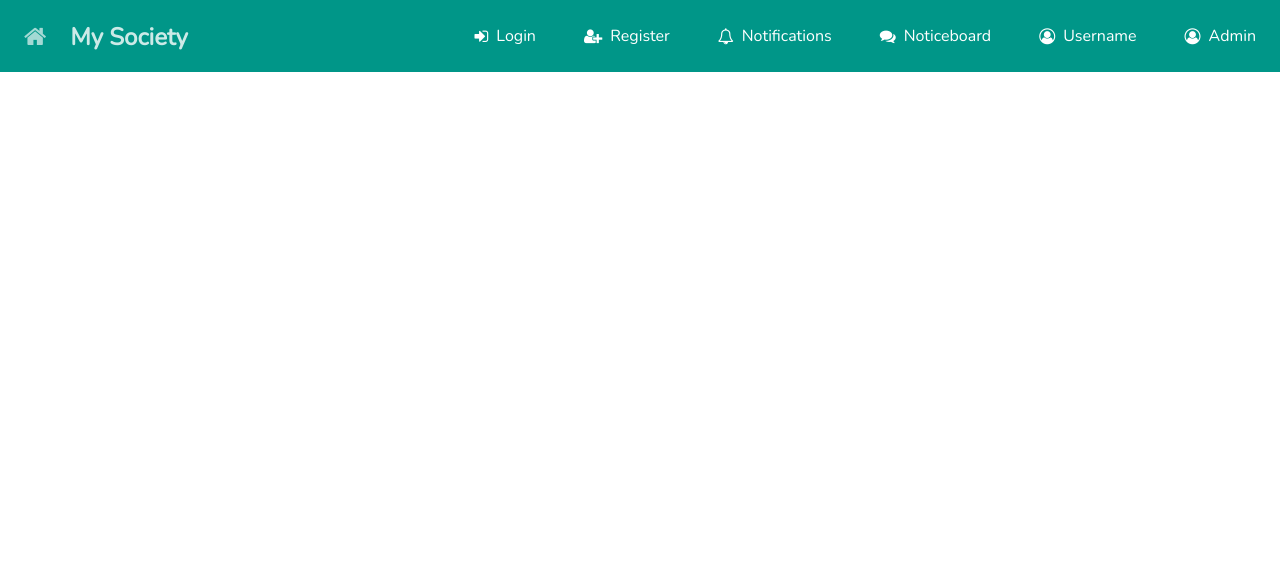
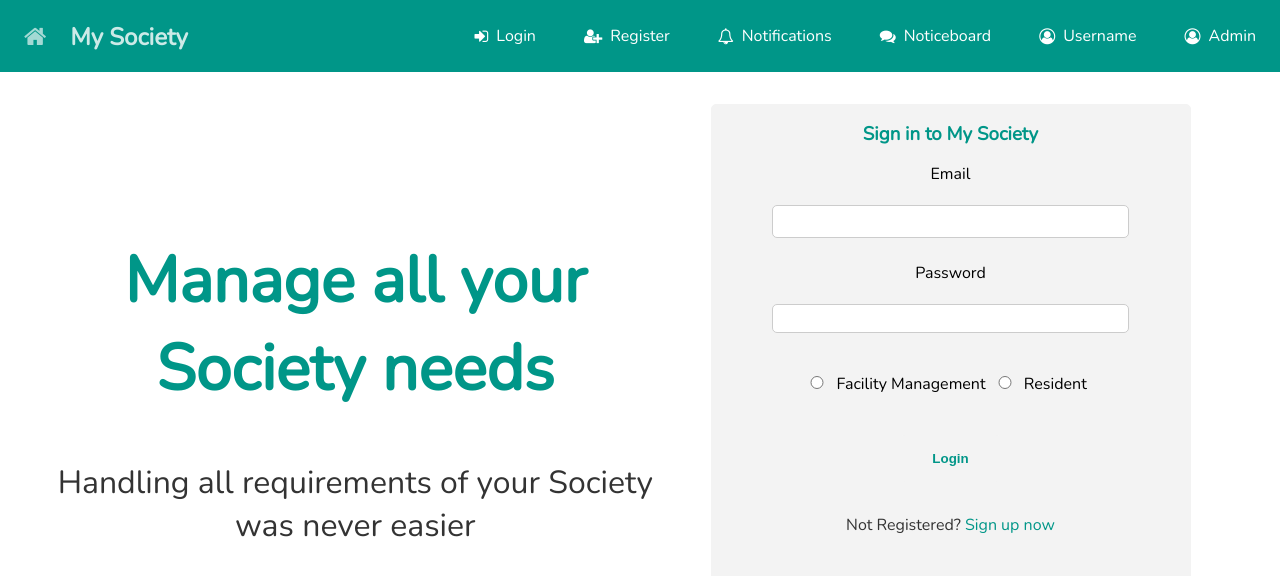
Before and after one commit to brdCompany/mySociety_frontend, an Angular app: page / in a window 1280 px wide. Shown: the top 576 px of the page. Built offline with nearby package versions, Linux system fonts and the light colour scheme.

Commit message:
Added login feature

```diff
--- a/src/app/app-routing.module.ts
+++ b/src/app/app-routing.module.ts
@@ -6,6 +6,7 @@ import { RegisterComponent } from './components/register/register.component';
 const routes: Routes = [
   { path: 'login', component: LoginComponent },
   { path: 'register', component: RegisterComponent },
+  { path: '', component: LoginComponent },
 ];
 
 @NgModule({
--- a/src/app/components/login/login.component.html
+++ b/src/app/components/login/login.component.html
@@ -3,29 +3,76 @@
     <h1>Manage all your Society needs</h1>
     <p>Handling all requirements of your Society was never easier</p>
   </div>
-  <div class="box box-form register">
-    <form action="#" method="post">
+  <div class="box box-form login">
+    <form #loginForm="ngForm" (ngSubmit)="onSubmit()">
       <h3 class="value">Sign in to My Society</h3>
       <div class="form-group">
-        <label for="Username">Username</label>
-        <input type="text" name="username" />
+        <label for="Email">Email</label>
+        <input
+          type="email"
+          name="email"
+          [(ngModel)]="email"
+          required
+          #userEmail="ngModel"
+        />
+        <div
+          class="alert"
+          [hidden]="!userEmail.errors?.required || userEmail.pristine"
+        >
+          Email is required
+        </div>
       </div>
       <div class="form-group">
         <label for="Password">Password</label>
-        <input type="text" name="password" />
+        <input
+          type="text"
+          name="password"
+          [(ngModel)]="password"
+          required
+          minlength="8"
+          #userPassword="ngModel"
+        />
+        <div
+          class="alert"
+          [hidden]="!userPassword.errors || userPassword.pristine"
+        >
+          Password is required and must be atleast eight characters
+        </div>
       </div>
       <div class="form-group roles py-1">
         <input
           type="radio"
           id="facilityManagement"
           name="user_role"
-          value="facilityManagement"
+          value="admin"
+          [(ngModel)]="role"
+          #userRole="ngModel"
+          required
         />
         <label for="Facility Management">Facility Management</label><br />
-        <input type="radio" id="resident" name="user_role" value="resident" />
+        <input
+          type="radio"
+          id="resident"
+          name="user_role"
+          value="resident"
+          [(ngModel)]="role"
+        />
         <label for="Resident">Resident</label><br />
+        <div
+          class="alert"
+          [hidden]="!userRole.errors?.required || userRole.pristine"
+        >
+          Role is required
+        </div>
       </div>
-      <a href="" class="btn btn-primary py-1">Login</a>
+      <button
+        type="submit"
+        class="btn btn-primary py-1"
+        [disabled]="!loginForm.form.valid"
+        [ngClass]="{ 'btn-light': !loginForm.form.valid }"
+      >
+        Login
+      </button>
       <p>
         Not Registered?
         <a href="register.html" class="value">Sign up now</a>
--- a/src/app/components/login/login.component.ts
+++ b/src/app/components/login/login.component.ts
@@ -1,15 +1,20 @@
 import { Component, OnInit } from '@angular/core';
+import { LoginService } from 'src/app/services/login.service';
 
 @Component({
   selector: 'app-login',
   templateUrl: './login.component.html',
-  styleUrls: ['./login.component.css']
+  styleUrls: ['./login.component.css'],
 })
 export class LoginComponent implements OnInit {
+  email: string;
+  password: string;
+  role: string;
+  constructor(private loginService: LoginService) {}
 
-  constructor() { }
+  ngOnInit(): void {}
 
-  ngOnInit(): void {
+  onSubmit() {
+    this.loginService.validateUserLogin(this.email, this.password, this.role);
   }
-
 }
--- a/src/app/components/register/register.component.html
+++ b/src/app/components/register/register.component.html
@@ -1,7 +1,9 @@
 <div class="landing-content landing-content-register">
   <div class="justify-c">
-    <h1>Manage all your Society needs</h1>
-    <p>Handling all requirements of your Society was never easier</p>
+    <h1 class="text-primary">Manage all your Society needs</h1>
+    <p class="text-dark">
+      Handling all requirements of your Society was never easier
+    </p>
   </div>
   <div class="box box-form">
     <form #registerForm="ngForm" (ngSubmit)="onSubmit(registerForm)">
--- /dev/null
+++ b/src/app/services/login.service.ts
@@ -0,0 +1,19 @@
+import { Injectable } from '@angular/core';
+import { HttpClient } from '@angular/common/http';
+
+@Injectable({
+  providedIn: 'root',
+})
+export class LoginService {
+  LOGIN_URL: string = 'http://localhost:5500/api/v1/auth/login';
+
+  constructor(private http: HttpClient) {}
+
+  validateUserLogin(email: string, password: string, role: string): void {
+    this.http
+      .post(this.LOGIN_URL, { email, password, role })
+      .subscribe((data) => {
+        console.log(data);
+      });
+  }
+}
--- a/src/styles.css
+++ b/src/styles.css
@@ -29,6 +29,9 @@ ul {
   list-style: none;
 }
 
+input:focus {
+  border: 1px solid var(--primary-color) !important;
+}
 .px-half {
   padding: 0 0.5rem;
 }
@@ -260,6 +263,7 @@ ul {
 .btn-light {
   background: var(--light-color);
   color: var(--primary-color);
+  font-weight: bold;
 }
 .btn-dark {
   background: var(--dark-color);
@@ -339,8 +343,9 @@ ul {
 }
 
 .landing-content {
-  background: url("./assets/img/architectural-design-architecture-beach-bridge-453201.jpg")
-    center center/cover;
+  /* background: url("./assets/img/architectural-design-architecture-beach-bridge-453201.jpg")
+    center center/cover; */
+  background: white;
   display: grid;
   grid-template-columns: 1fr 1fr 1fr;
   align-items: center;
@@ -368,8 +373,8 @@ ul {
 
 .landing-content h1 {
   font-size: 4rem;
-  /* color: var(--primary-color); */
-  color: white;
+  color: var(--primary-color);
+  /* color: white; */
   padding: 1rem;
   font-weight: bold;
 }
@@ -377,7 +382,8 @@ ul {
 .landing-content p {
   font-size: 2rem;
   padding: 2rem;
-  color: var(--light-color);
+  /* color: var(--light-color); */
+  color: var(--dark-color);
 }
 
 .landing-content-btn {
@@ -399,6 +405,9 @@ ul {
 
 .register {
   margin-top: 5rem;
+}
+.login {
+  margin-top: 10rem !important;
 }
 .custom-label {
   margin-bottom: 0;
```
Also changed, not shown: 1 other file (tests, documents, lock files or other folders).
